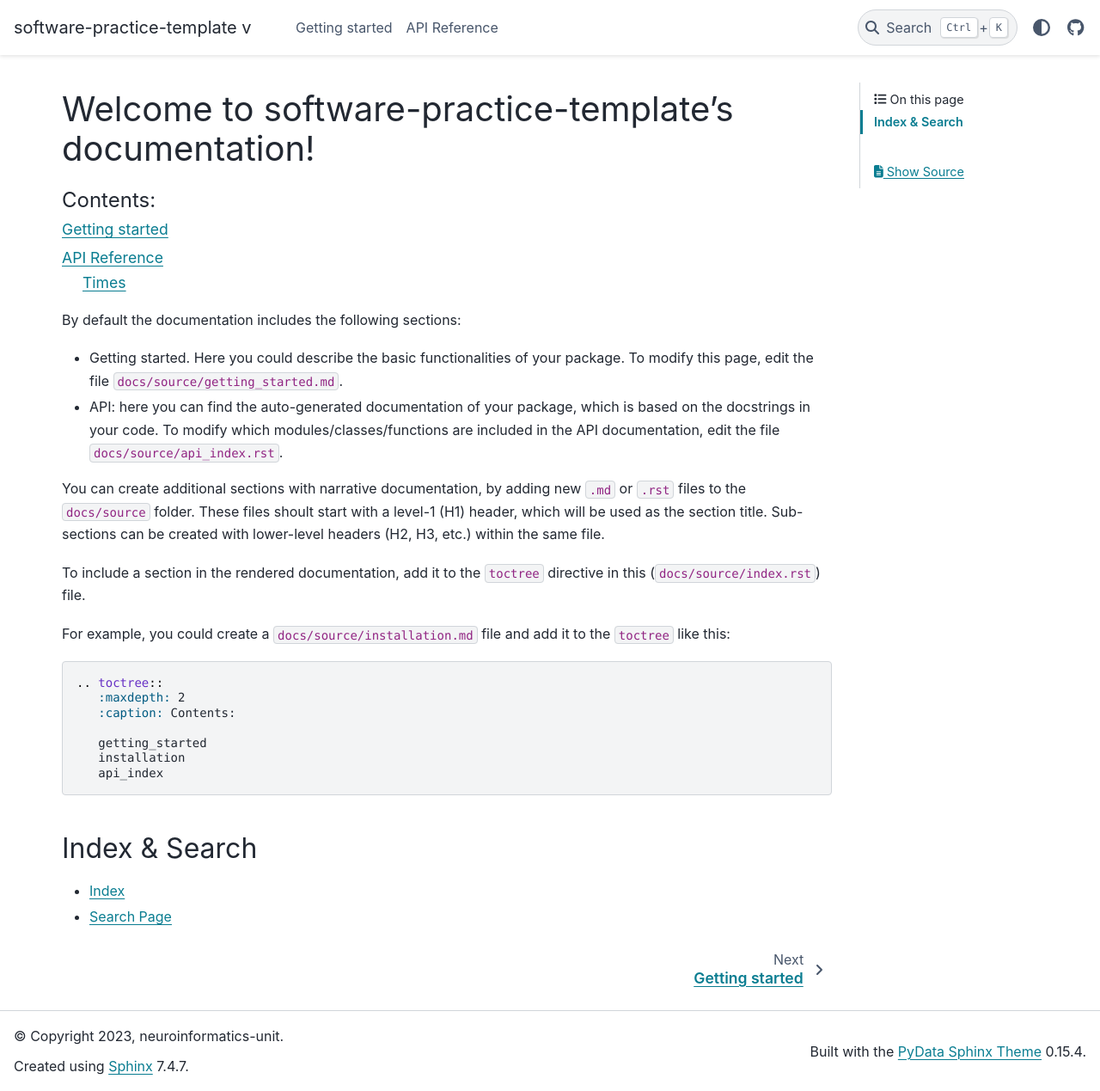
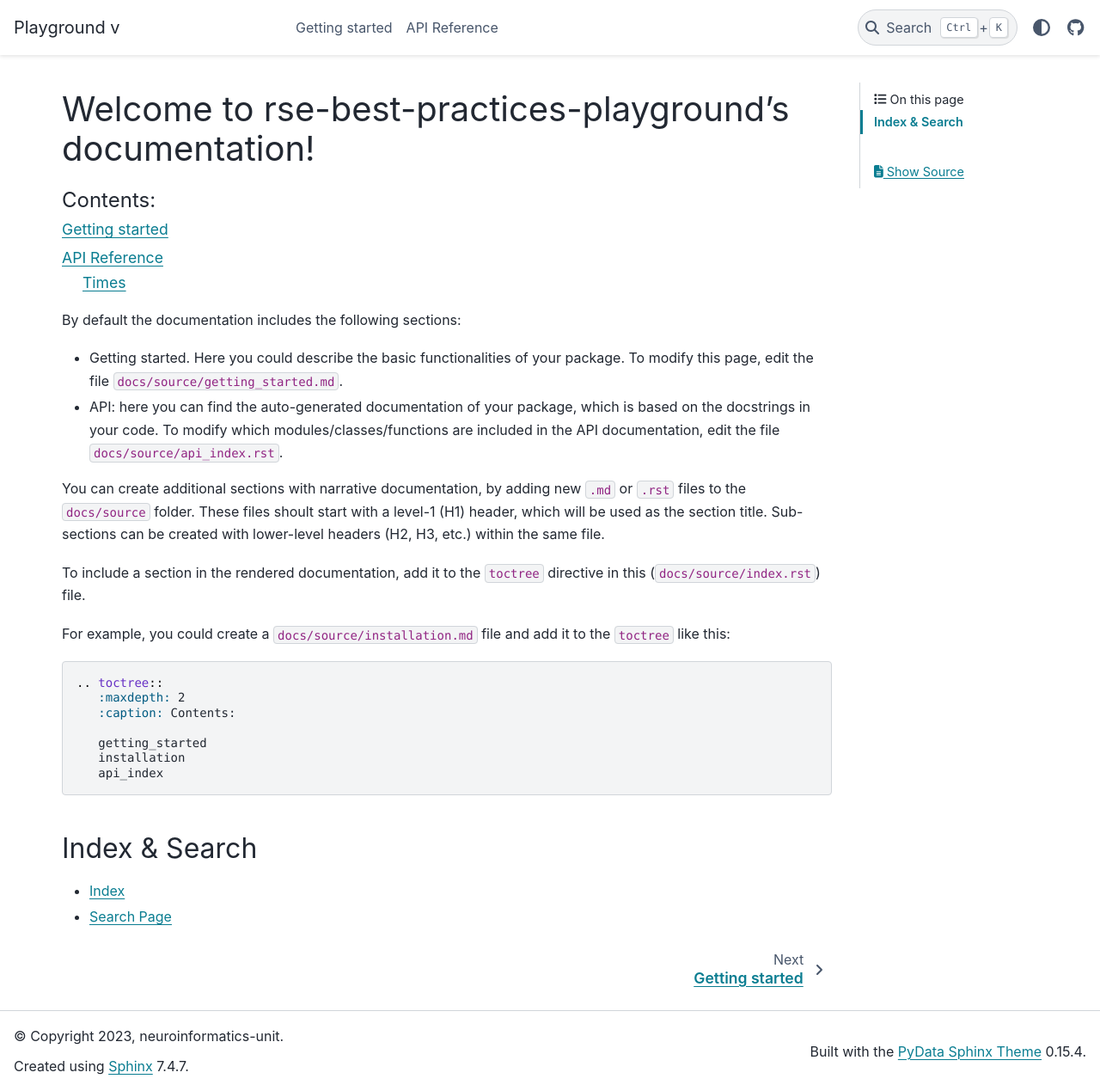
Before and after one commit to neuroinformatics-unit/software-practice-template, a Sphinx documentation site: the page built from docs/source/index.rst, in a window 1280 px wide and 1269 px high. Shown: the whole window at 86% size. Built offline with Sphinx 7.4.7 and the PyData theme 0.15.4, drawn with Linux system fonts in a browser that asks for light colours; the version number could not be read and is left out.

Commit message:
Chnage links in all the files, point to future repo

```diff
--- a/docs/source/conf.py
+++ b/docs/source/conf.py
@@ -20,11 +20,12 @@
 # use os.path.abspath to make it absolute, like shown here.
 sys.path.insert(0, os.path.abspath("../.."))
 
-project = "software-practice-template"
+project = "Playground"
 copyright = "2023, neuroinformatics-unit"
 author = "neuroinformatics-unit"
 try:
     release = setuptools_scm.get_version(root="../..", relative_to=__file__)
+    release = release.split("+")[0]
 except LookupError:
     # if git is not initialised, still allow local build
     # with a dummy version
@@ -85,7 +86,7 @@
 # -- Options for HTML output -------------------------------------------------
 # https://www.sphinx-doc.org/en/master/usage/configuration.html#options-for-html-output
 html_theme = "pydata_sphinx_theme"
-html_title = "software-practice-template"
+html_title = "rse-best-practices-playground"
 
 # Customize the theme
 html_theme_options = {
@@ -94,7 +95,7 @@
             # Label for this link
             "name": "GitHub",
             # URL where the link will redirect
-            "url": "https://github.com/neuroinformatics-unit/software-practice-template",  # required
+            "url": "https://github.com/neuroinformatics-unit/rse-best-practices-playground",  # required
             # Icon class (if "type": "fontawesome"),
             # or path to local image (if "type": "local")
             "icon": "fa-brands fa-github",
--- a/docs/source/index.rst
+++ b/docs/source/index.rst
@@ -1,9 +1,9 @@
-.. software-practice-template documentation master file, created by
+.. rse-best-practices-playground documentation master file, created by
    sphinx-quickstart on Fri Dec  9 14:12:42 2022.
    You can adapt this file completely to your liking, but it should at least
    contain the root `toctree` directive.
 
-Welcome to software-practice-template's documentation!
+Welcome to rse-best-practices-playground's documentation!
 =========================================================
 
 .. toctree::
--- a/software_practice_template/__init__.py
+++ b/software_practice_template/__init__.py
@@ -1,7 +1,7 @@
 from importlib.metadata import PackageNotFoundError, version
 
 try:
-    __version__ = version("software-practice-template")
+    __version__ = version("rse-best-practices-playground")
 except PackageNotFoundError:
     # package is not installed
     pass
```
Also changed, not shown: pyproject.toml (+6 -6 lines), 1 other file.
